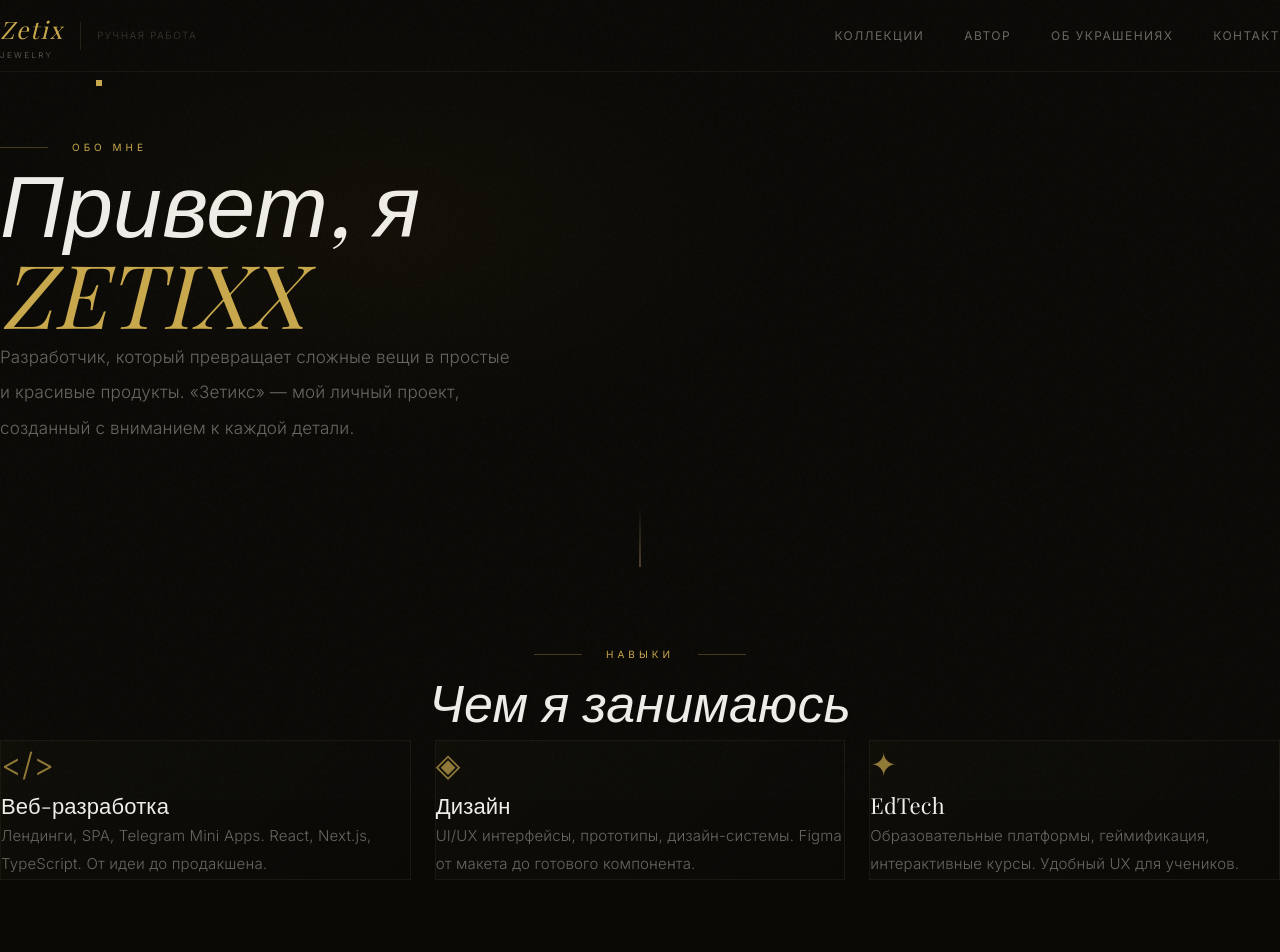
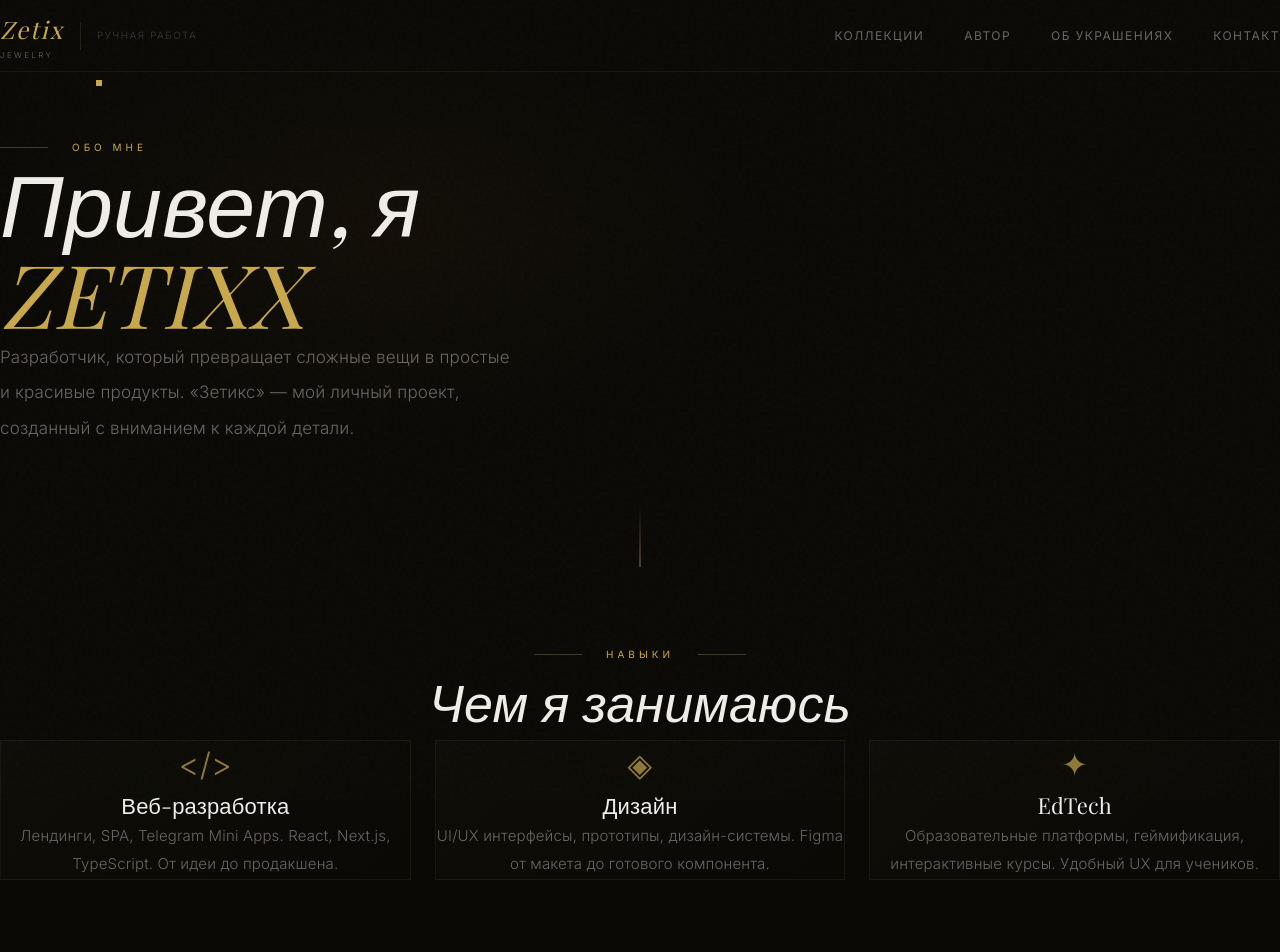
Before and after one commit to abrikoska1212/zetix-jewelry, a Next.js app: page /author in a window 1280 px wide. Shown: the top 952 px of the page. Built offline with nearby package versions, Linux system fonts and the light colour scheme.

Commit message:
fix: centered content inside skill cards

```diff
--- a/src/app/components/Author.tsx
+++ b/src/app/components/Author.tsx
@@ -148,19 +148,19 @@
               <div className="absolute top-0 left-0 h-[1px] w-0 bg-gold transition-all duration-700 ease-[cubic-bezier(0.76,0,0.24,1)] group-hover:w-full" />
 
               <span
-                className="mb-8 block text-[32px] text-gold/70 transition-colors duration-500 group-hover:text-gold"
+                className="mb-8 block text-center text-[32px] text-gold/70 transition-colors duration-500 group-hover:text-gold"
                 style={{ fontFamily: "var(--font-body)" }}
               >
                 {skill.icon}
               </span>
               <h4
-                className="mb-5 text-[22px] font-[400] text-text"
+                className="mb-5 text-center text-[22px] font-[400] text-text"
                 style={{ fontFamily: "var(--font-display)" }}
               >
                 {skill.title}
               </h4>
               <p
-                className="text-[15px] font-[300] leading-[1.9] text-text-muted"
+                className="text-center text-[15px] font-[300] leading-[1.9] text-text-muted"
                 style={{ fontFamily: "var(--font-body)" }}
               >
                 {skill.desc}
```
